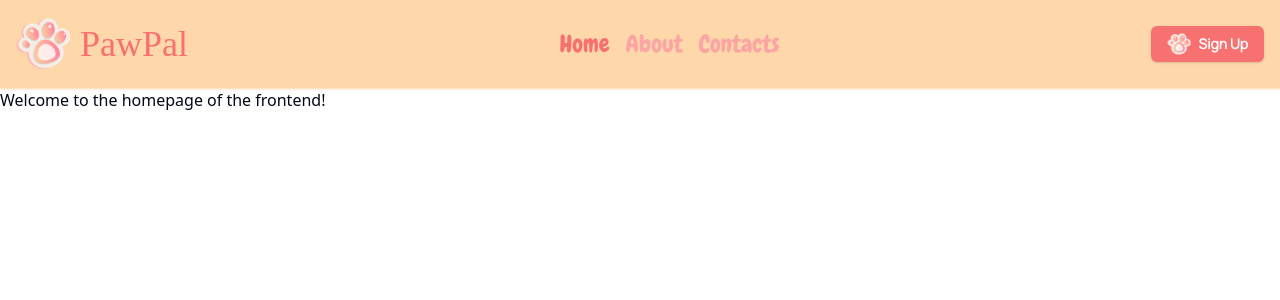
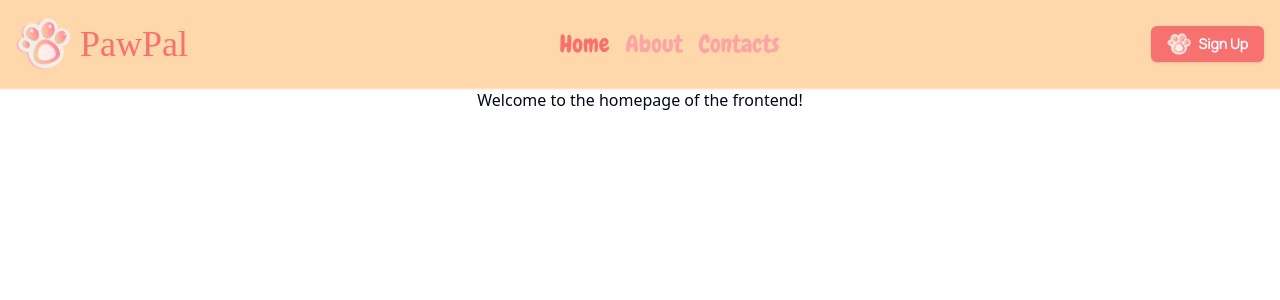
Before and after one commit to ShterionStamboliev/PawPal, a React (Vite) app in the folder frontend/: page / in a window 1280 px wide. Shown: the top 300 px of the page. Built offline with nearby package versions, Linux system fonts and the light colour scheme; a web font is replaced by a local one.

Commit message:
fix: adjust header positioning and main content margin for better layout

```diff
--- a/frontend/src/components/Header/Header.tsx
+++ b/frontend/src/components/Header/Header.tsx
@@ -4,9 +4,9 @@ import { Link, NavLink } from 'react-router';
 
 const Header = () => {
     return (
-        <header className='bg-orange-200 shadow-orange-200 shadow-sm'>
+        <header className='bg-orange-200 shadow-orange-200 shadow-sm fixed top-0 left-0 right-0 z-50'>
             <div className='container flex mx-auto p-4 justify-between items-center'>
-                <div className='flex items-center gap-2'>
+                <div className='flex items-center gap-2 flex-shrink-0'>
                     <img
                         src={paw}
                         alt='Cat Paw'
@@ -14,8 +14,7 @@ const Header = () => {
                     />
                     <h1 className='font-modak text-4xl text-red-400'>PawPal</h1>
                 </div>
-
-                <nav className='flex gap-4 items-center '>
+                <nav className='flex gap-4 items-center'>
                     <NavLink
                         to='/'
                         className={({ isActive }) =>
@@ -47,7 +46,6 @@ const Header = () => {
                         Contacts
                     </NavLink>
                 </nav>
-
                 <Button className='bg-red-400 font-semibold font-manrope hover:bg-red-300'>
                     <img src={paw} alt='Cat Paw' className='h-6 w-6' />
                     <Link to='/login'>Sign Up</Link>
--- a/frontend/src/pages/Homepage.tsx
+++ b/frontend/src/pages/Homepage.tsx
@@ -5,7 +5,7 @@ const Homepage = () => {
     return (
         <>
             <Header />
-            <main>
+            <main className='mt-20 pt-2 flex flex-col items-center'>
                 <Hero />
             </main>
         </>
```
